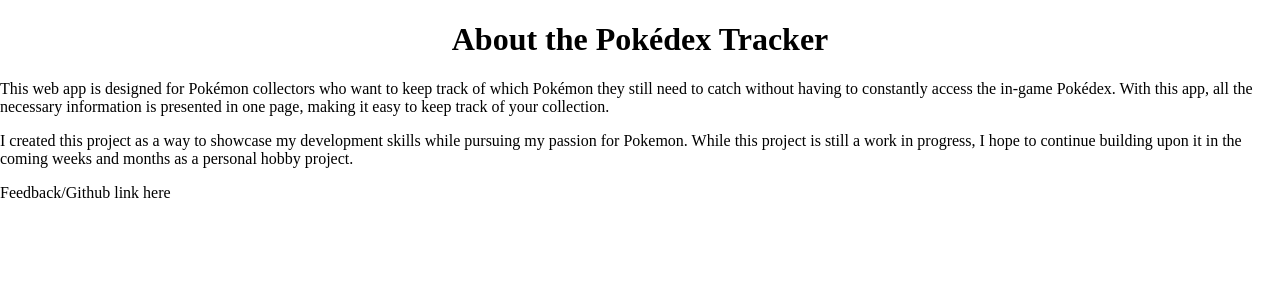
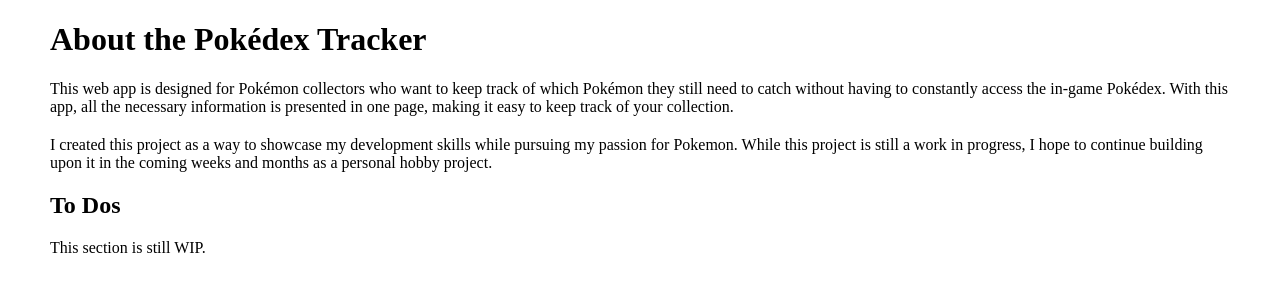
Before and after one commit to ohjames/pokemon-checklist, a Django app: page /about/ in a window 1280 px wide. Shown: the part 53-353 px from the top of the page. Run offline with Django 4.2, Linux system fonts and the light colour scheme.

Commit message:
About section has CSS we want for now

```diff
--- a/checklist/static/css/main.css
+++ b/checklist/static/css/main.css
@@ -100,8 +100,17 @@
     text-align: center;
 }
 
+h2 {
+    text-align: left;
+    margin-left: 50px;
+}
+
+p {
+    text-align: center;
+    margin-top: 20px;
+}
+
 .lead {
-    text-align: center;
     margin-top: 20px;
 }
 
@@ -114,6 +123,17 @@
     left: 50%;
     margin-top: 20px;
     transform: translate(-50%, -50%);
+}
+
+.about-header {
+    text-align: left;
+    margin-left: 50px;
+}
+
+.about-text {
+    text-align: left;
+    margin-left: 50px;
+    margin-right: 50px;
 }
 
 .pokemon-list {
--- a/checklist/templates/checklist/about.html
+++ b/checklist/templates/checklist/about.html
@@ -1,8 +1,11 @@
 {% extends 'checklist/base.html' %}
 
+{% block title %}About | Pokémon Checklist{% endblock %}
+
 {% block content %}
-  <h1>About the Pokédex Tracker</h1>
-  <p>This web app is designed for Pokémon collectors who want to keep track of which Pokémon they still need to catch without having to constantly access the in-game Pokédex. With this app, all the necessary information is presented in one page, making it easy to keep track of your collection.</p>
-  <p>I created this project as a way to showcase my development skills while pursuing my passion for Pokemon. While this project is still a work in progress, I hope to continue building upon it in the coming weeks and months as a personal hobby project.</p>
-  <p>Feedback/Github link here</p>
+  <h1 class="about-header">About the Pokédex Tracker</h1>
+  <p class="lead about-text">This web app is designed for Pokémon collectors who want to keep track of which Pokémon they still need to catch without having to constantly access the in-game Pokédex. With this app, all the necessary information is presented in one page, making it easy to keep track of your collection.</p>
+  <p class="lead about-text">I created this project as a way to showcase my development skills while pursuing my passion for Pokemon. While this project is still a work in progress, I hope to continue building upon it in the coming weeks and months as a personal hobby project.</p>
+  <h2>To Dos</h2>
+  <p class="lead about-text">This section is still WIP.</p>
 {% endblock %}
```
